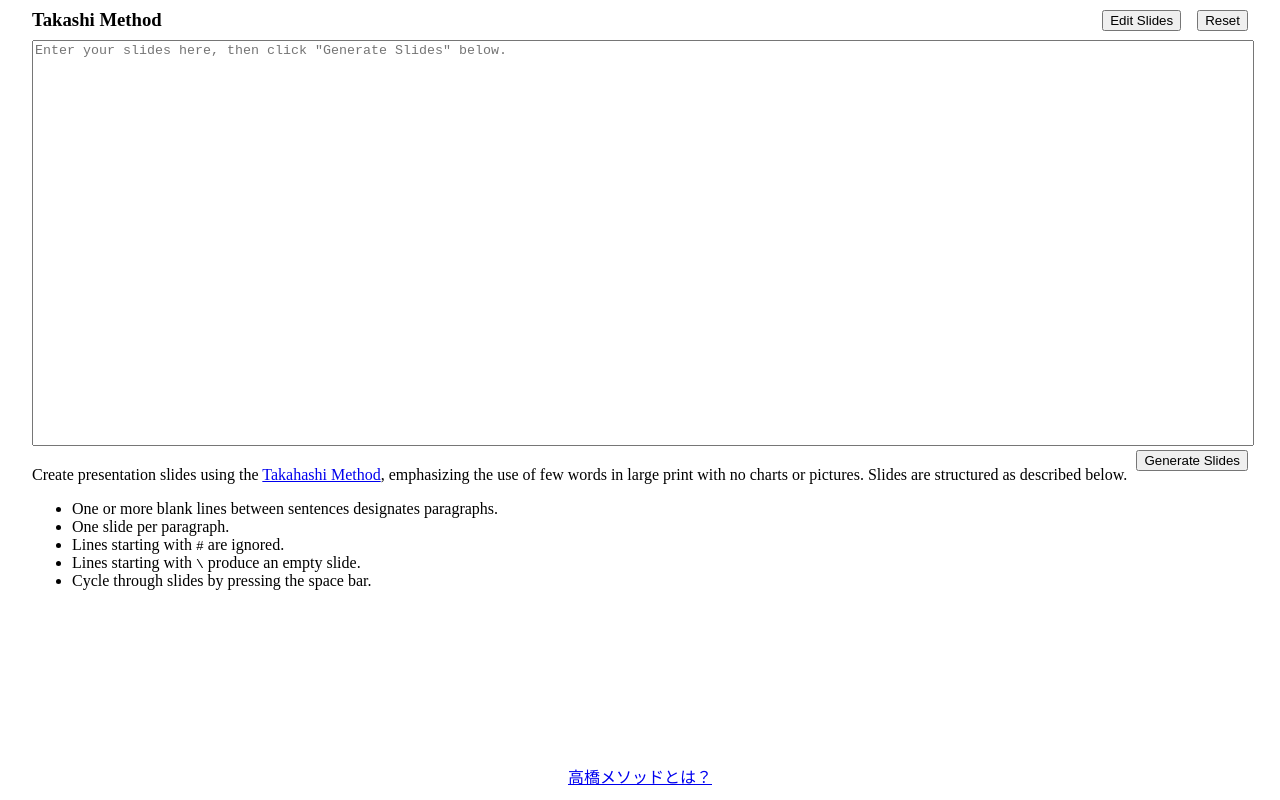
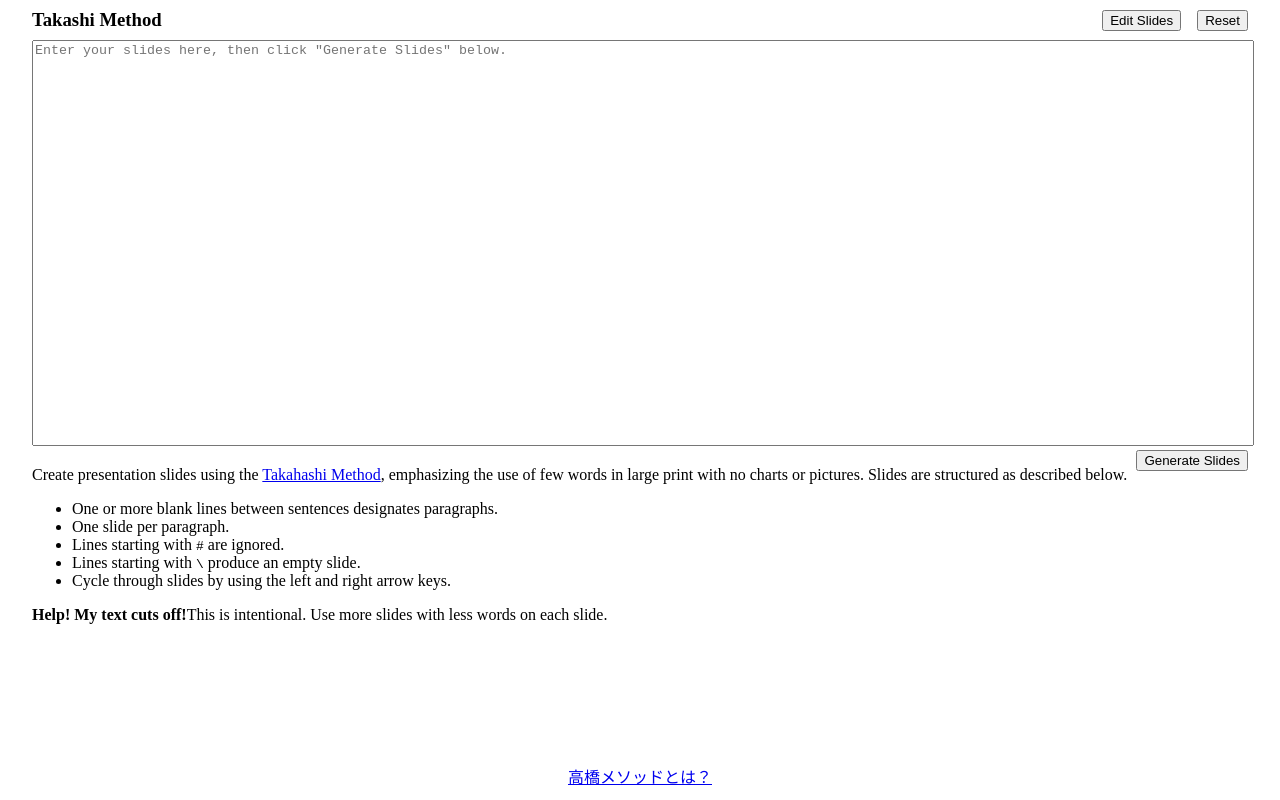
Before and after one commit to m-grimaud/takahashi, a React (Create React App) app: page / in a window 1280 px wide. Built offline with nearby package versions, Linux system fonts and the light colour scheme.

Commit message:
compile using relative paths. add help text. change navigation to arrow keys

```diff
--- a/package.json
+++ b/package.json
@@ -1,5 +1,6 @@
 {
   "name": "takahashi",
+  "homepage": ".",
   "version": "0.1.0",
   "private": true,
   "dependencies": {
--- a/src/components/SlideGen.tsx
+++ b/src/components/SlideGen.tsx
@@ -93,9 +93,15 @@ export default function SlideGen(props: SlideGenProps) {
           Lines starting with <code>\</code> produce an empty slide.
         </li>
         <li>
-          Cycle through slides by pressing the space bar.
+          Cycle through slides by using the left and right arrow keys.
         </li>
       </ul>
+      <p>
+        <strong>
+          Help! My text cuts off!
+        </strong>
+        This is intentional. Use more slides with less words on each slide.
+      </p>
     </>
   )
 }
--- a/src/components/SlideShow.tsx
+++ b/src/components/SlideShow.tsx
@@ -11,19 +11,28 @@ export default function SlideShow(props: SlideShowprops) {
 
   useEffect(() => {
     const func = (ev: KeyboardEvent) => {
-      if (ev.key === ' ') {
-        props.setCurrentSlide((prev) => (prev + 1) % props.slides.length)
+      const mod = (n: number, m: number): number => {
+        return ((n % m) + m) % m;
+      }
+
+      const m = props.slides.length;
+      if (ev.key === "ArrowRight") {
+        props.setCurrentSlide((prev) => mod(prev + 1, m))
+      }
+      else if (ev.key  === "ArrowLeft") {
+        props.setCurrentSlide((prev) => mod(prev - 1, m))
       }
     }
 
     const ref = keyRef?.current;
     ref?.focus();
-    ref?.addEventListener("keypress", func);
+    ref?.addEventListener("keydown", func);
 
     return () => {
-      ref?.removeEventListener("keypress", func);
+      ref?.removeEventListener("keydown", func);
     }
-  });
+    // eslint-disable-next-line react-hooks/exhaustive-deps
+  }, []);
 
   return (
     <div className="slide" tabIndex={0} ref={keyRef}>
```
